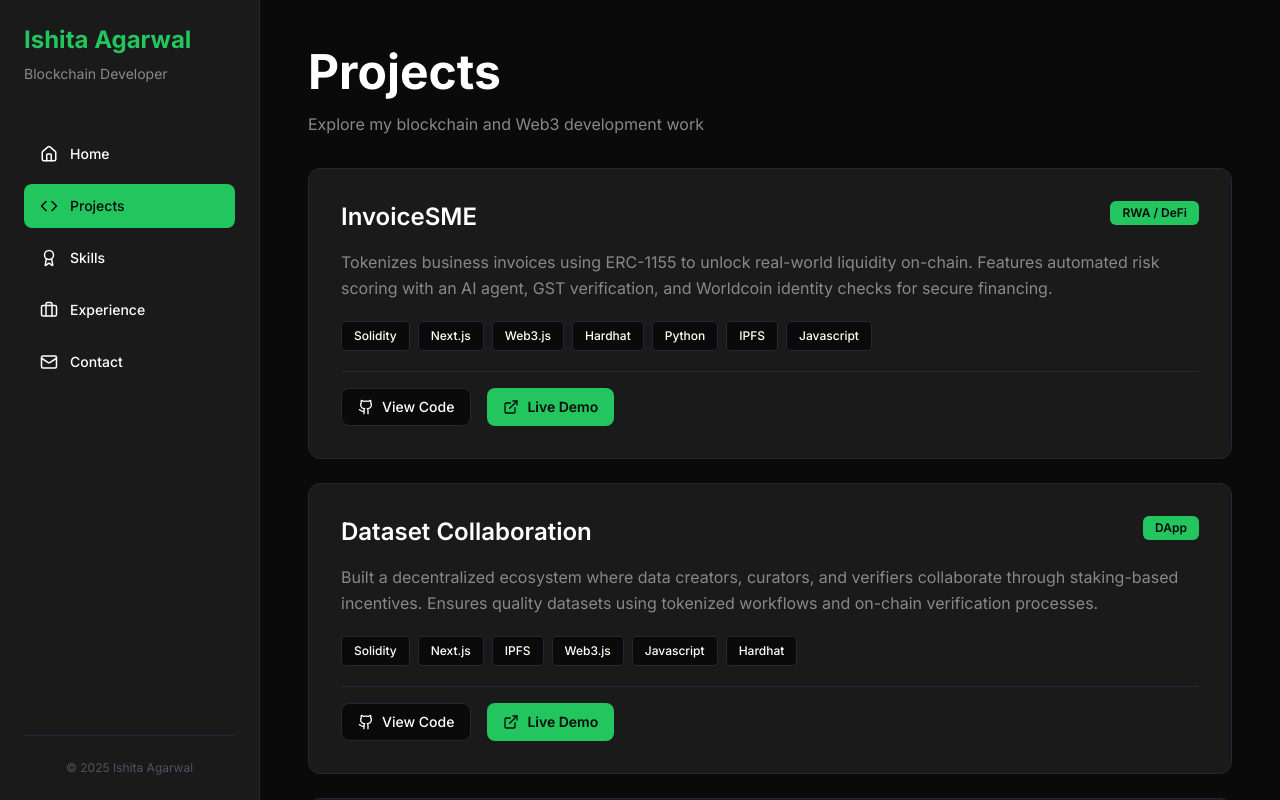
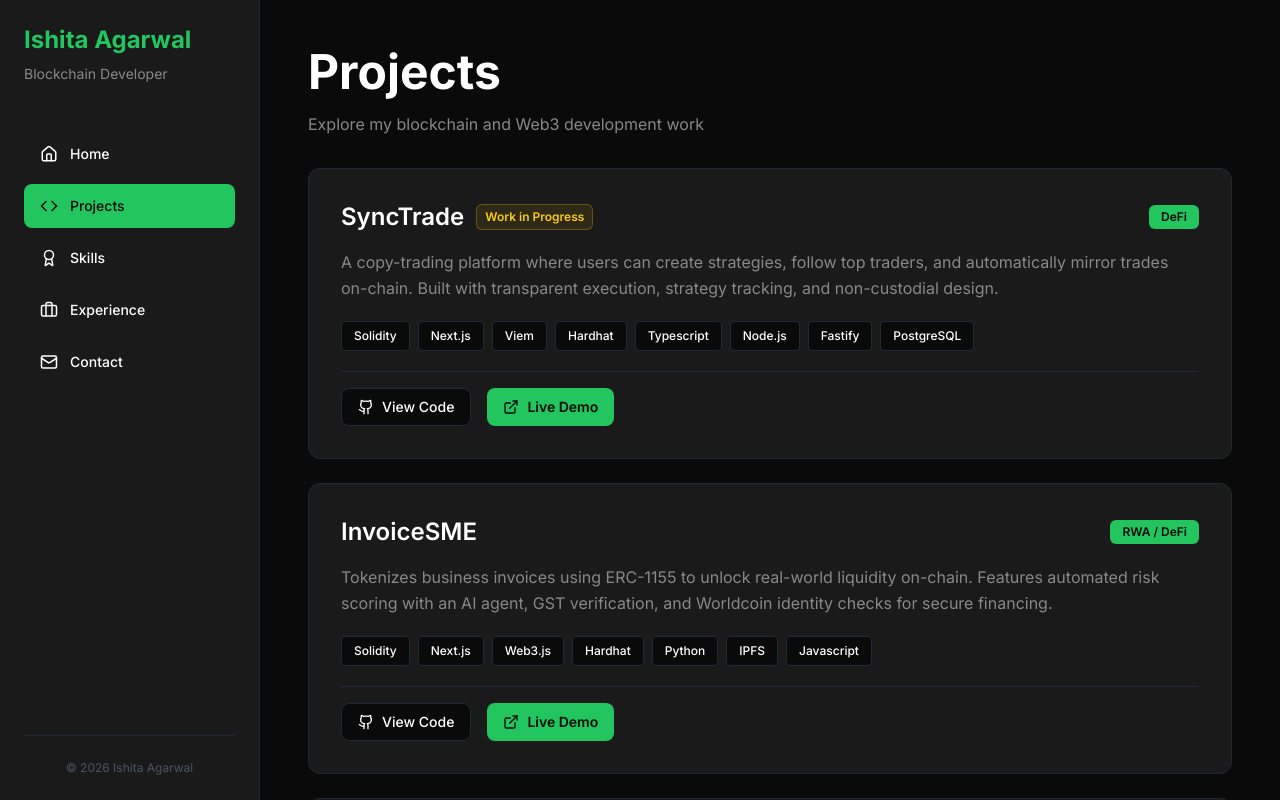
Before and after one commit to Ishita-02/Portfolio-website, a Next.js app: page /projects in a window 1280 px wide. Built offline with nearby package versions, Linux system fonts and the light colour scheme.

Commit message:
- add synctrade project

```diff
--- a/app/components/DesktopSidebar.tsx
+++ b/app/components/DesktopSidebar.tsx
@@ -47,7 +47,7 @@ export default function DesktopSidebar() {
       </nav>
 
       <div className="pt-6 border-t border-gray-800">
-        <p className="text-xs text-gray-600 text-center">© 2025 Ishita Agarwal</p>
+        <p className="text-xs text-gray-600 text-center">© 2026 Ishita Agarwal</p>
       </div>
     </aside>
   );
--- a/app/projects/page.tsx
+++ b/app/projects/page.tsx
@@ -4,6 +4,17 @@ export default function ProjectsPage() {
   const projects = [
     {
       id: 1,
+      title: "SyncTrade",
+      description:
+        "A copy-trading platform where users can create strategies, follow top traders, and automatically mirror trades on-chain. Built with transparent execution, strategy tracking, and non-custodial design.",
+      tags: ["Solidity", "Next.js", "Viem", "Hardhat", "Typescript", "Node.js", "Fastify", "PostgreSQL"],
+      category: "DeFi",
+      githubLink: "https://github.com/Ishita-02/SyncTrade",
+      liveLink: "https://sync-trade.vercel.app/",
+      status: "in-progress",
+    },
+    {
+      id: 2,
       title: "InvoiceSME",
       description:
         "Tokenizes business invoices using ERC-1155 to unlock real-world liquidity on-chain. Features automated risk scoring with an AI agent, GST verification, and Worldcoin identity checks for secure financing.",
@@ -13,8 +24,8 @@ export default function ProjectsPage() {
       liveLink: "https://invoicesme.vercel.app/",
     },
     {
-      id: 2,
-      title: "Dataset Collaboration",
+      id: 3,
+      title: "DataNexus",
       description:
         "Built a decentralized ecosystem where data creators, curators, and verifiers collaborate through staking-based incentives. Ensures quality datasets using tokenized workflows and on-chain verification processes.",
       tags: ["Solidity", "Next.js", "IPFS", "Web3.js", "Javascript", "Hardhat"],
@@ -23,7 +34,7 @@ export default function ProjectsPage() {
       liveLink: "https://unfold-hackathon.vercel.app/",
     },
     {
-      id: 3,
+      id: 4,
       title: "Supply Chain Dapp",
       description:
         "Tracks product movement end-to-end using blockchain-backed records and real-time map integration. Enables transparent monitoring of sustainability metrics and on-chain product verification.",
@@ -33,7 +44,7 @@ export default function ProjectsPage() {
       liveLink: "https://supply-chain-dapp-chi.vercel.app/",
     },
     {
-      id: 4,
+      id: 5,
       title: "Securing Data through sharding",
       description:
         "Implements secure data storage by splitting files into encrypted shards and distributing them across multiple folders. Enhances confidentiality, integrity, and fault tolerance using Java-based cryptographic primitives.",
@@ -42,7 +53,7 @@ export default function ProjectsPage() {
       githubLink: "https://github.com/Ishita-02/Securing-data-through-sharding",
     },
     {
-      id: 5,
+      id: 6,
       title: "Cross chain arbitrage tracker",
       description:
         "A real-time dashboard that tracks cross-chain arbitrage opportunities by fetching live quotes, prices, and gas estimates through enterprise router APIs. It compares token rates across multiple chains, factors in gas costs, and highlights only the genuinely profitable arbitrage routes.",
@@ -66,13 +77,19 @@ export default function ProjectsPage() {
             key={project.id}
             className="bg-card p-8 rounded-xl border border-gray-800 hover:border-gray-700 transition-colors"
           >
-            <div className="flex justify-between items-start mb-4">
+            <div className="flex items-center gap-3 mb-4">
               <h3 className="text-2xl font-semibold">{project.title}</h3>
-              <span className="px-3 py-1 bg-accent text-background rounded-md text-xs font-semibold">
+
+              {project.status === "in-progress" && (
+                <span className="px-2 py-1 text-xs font-semibold rounded-md bg-yellow-500/10 text-yellow-400 border border-yellow-500/30">
+                  Work in Progress
+                </span>
+              )}
+
+              <span className="ml-auto px-3 py-1 bg-accent text-background rounded-md text-xs font-semibold">
                 {project.category}
               </span>
             </div>
-
             <p className="text-muted mb-5 leading-relaxed">
               {project.description}
             </p>
```
